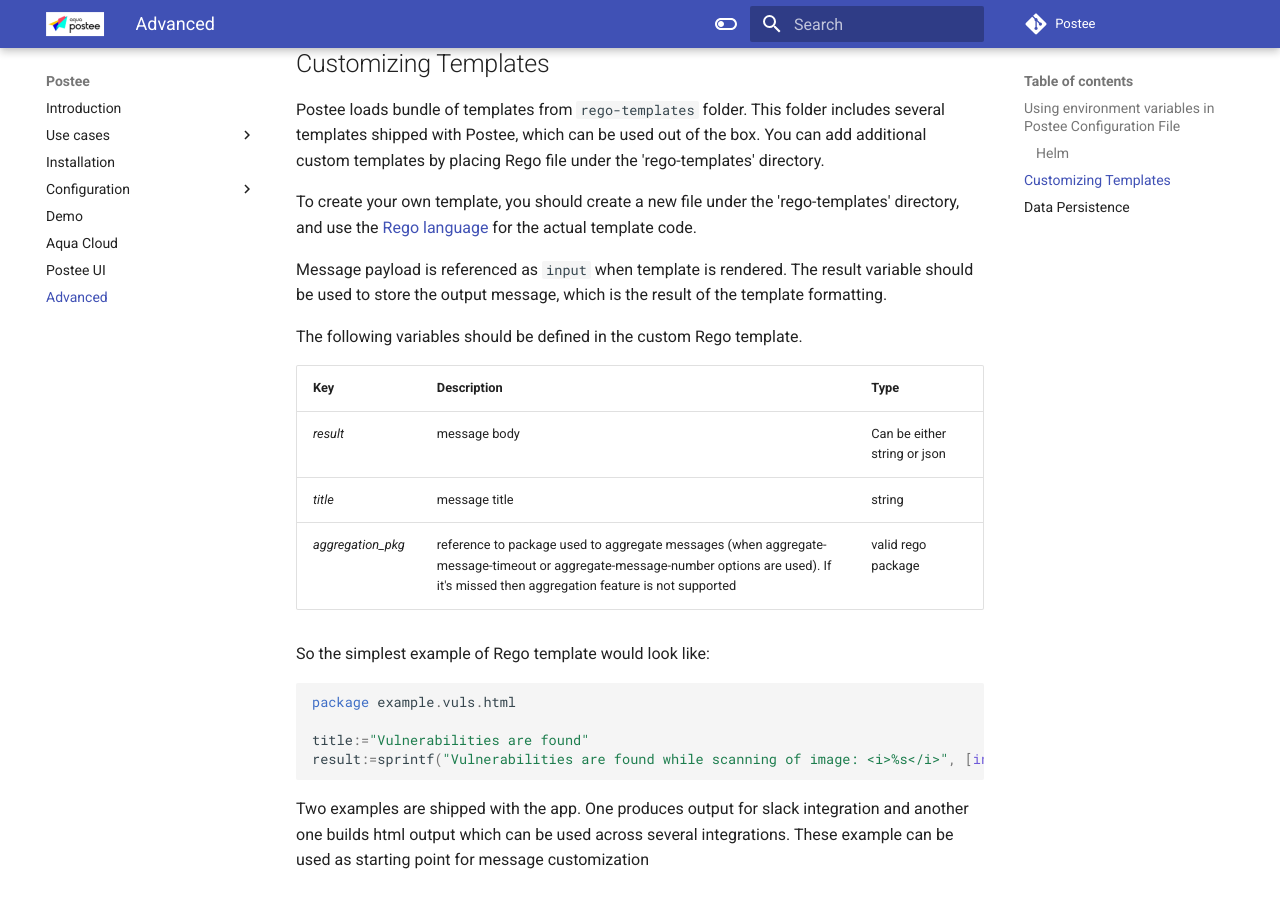
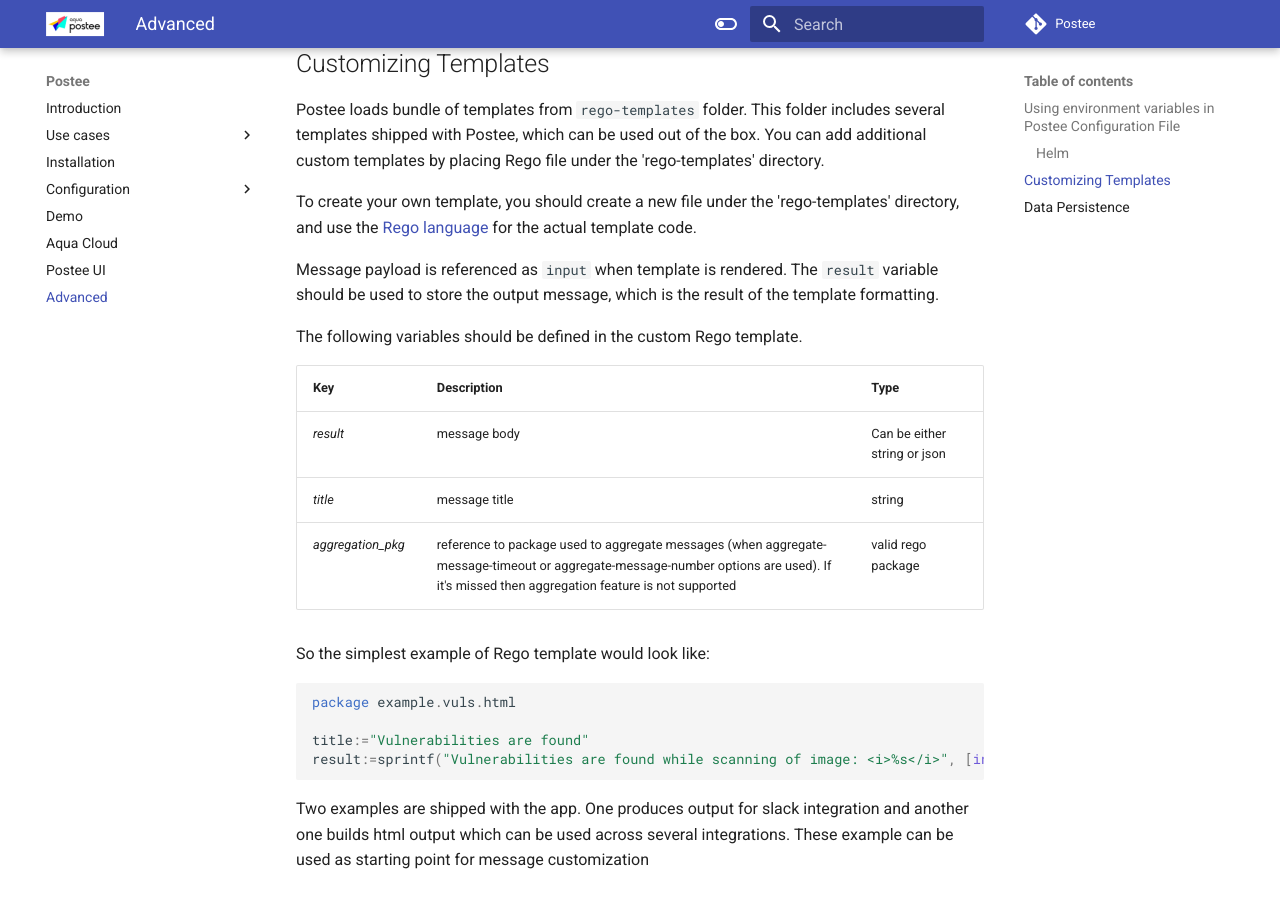
Before and after one commit to aquasecurity/postee, an MkDocs documentation site: the page built from docs/advanced.md, in a window 1280 px wide and 900 px high, scrolled down 944 px. Built offline with MkDocs 1.6.1 and Material for MkDocs 9.7.7, drawn with Linux system fonts in a browser that asks for light colours; comment, search, counter and statistics services are not loaded; the version menu is left out.

```diff
--- a/docs/advanced.md
+++ b/docs/advanced.md
@@ -40,7 +40,7 @@ Postee loads bundle of templates from `rego-templates` folder. This folder inclu
 To create your own template, you should create a new file under the 'rego-templates' directory, and use the
 [Rego language](https://www.openpolicyagent.org/docs/latest/policy-language/) for the actual template code.
 
-Message payload is referenced as `input` when template is rendered. The result variable should be used to store the output message, which is the result of the template formatting.
+Message payload is referenced as `input` when template is rendered. The `result` variable should be used to store the output message, which is the result of the template formatting.
 
 The following variables should be defined in the custom Rego template.
 
```
